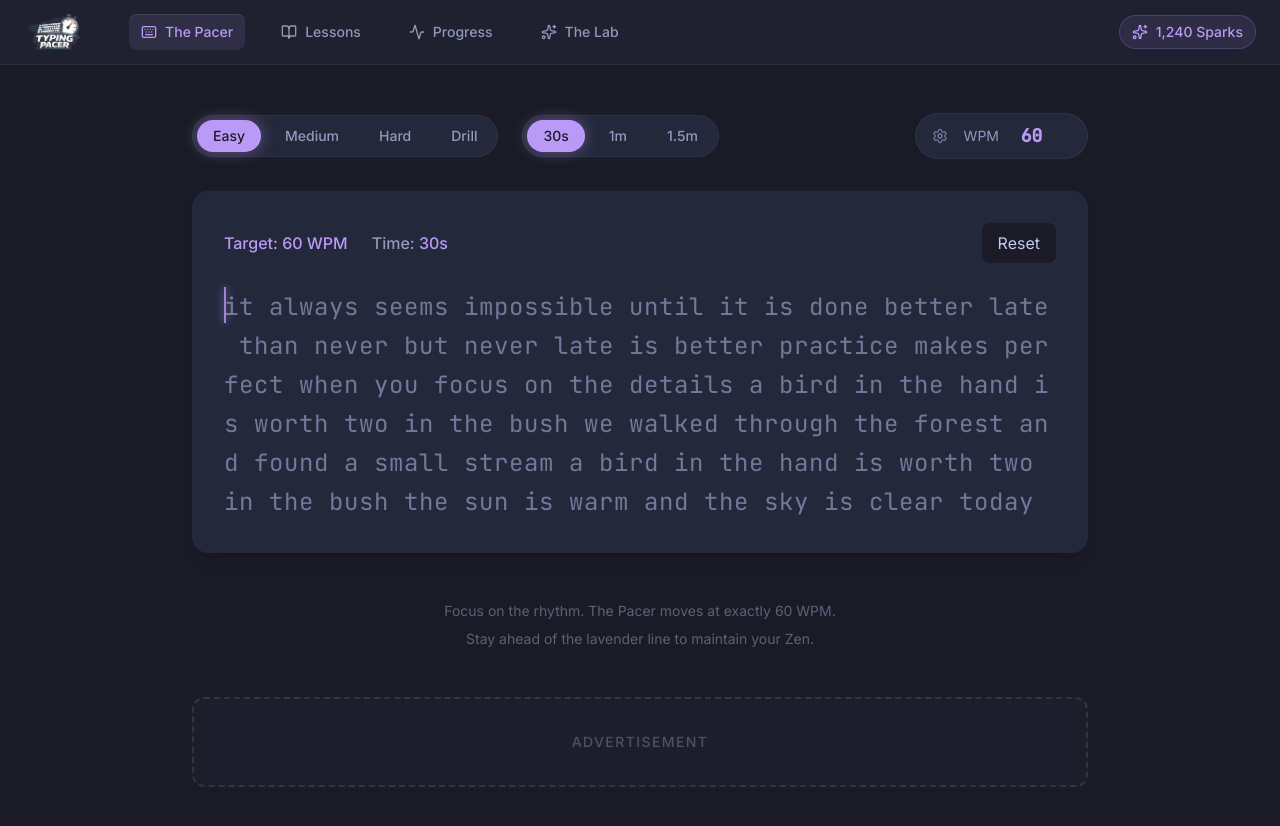
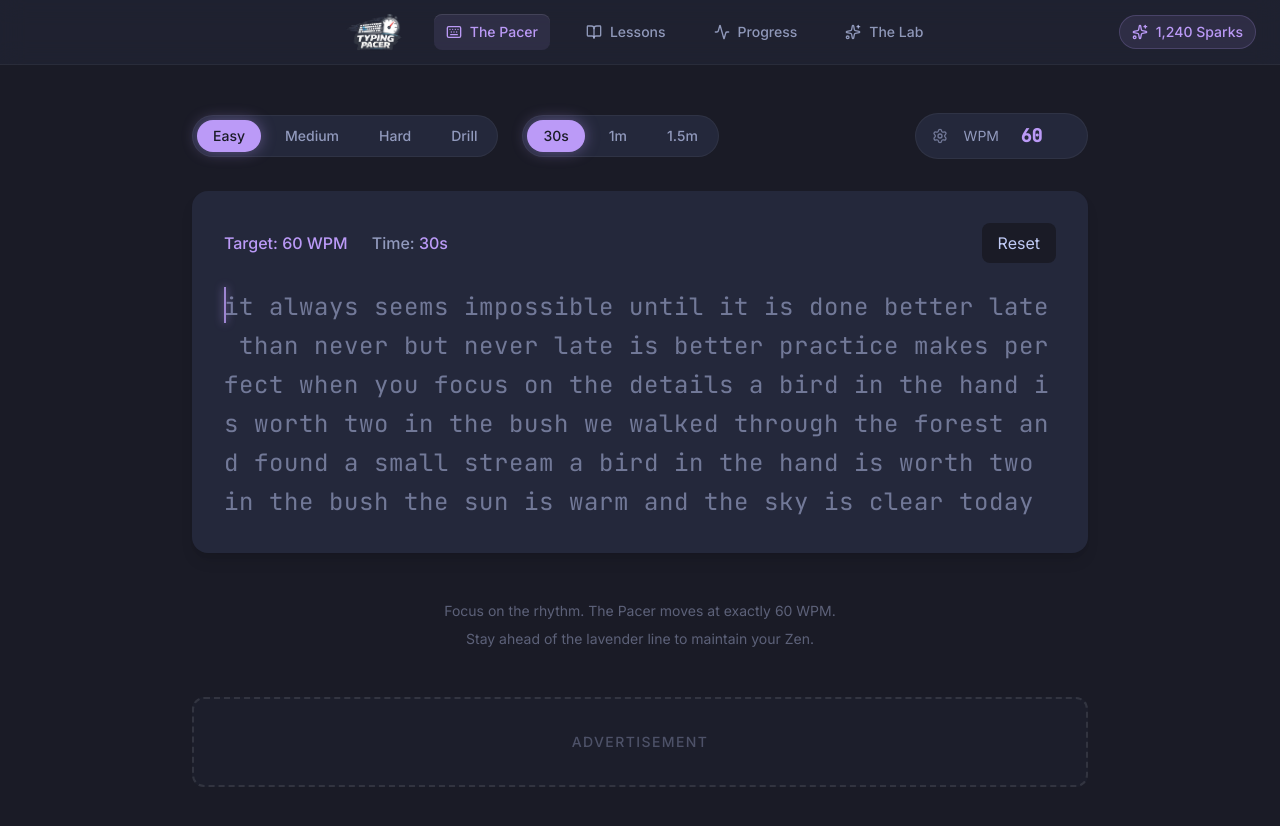
Before and after one commit to JaceBillion/typing-pacer, a React (Vite) app: page / in a window 1280 px wide. Shown: the top 826 px of the page. Built offline with nearby package versions, Linux system fonts and the light colour scheme.

Commit message:
Add files via upload

```diff
--- a/src/components/Navbar.tsx
+++ b/src/components/Navbar.tsx
@@ -14,35 +14,42 @@ export default function Navbar() {
   return (
     <nav className="w-full bg-slate-ui/50 backdrop-blur-md border-b border-white/5 sticky top-0 z-50">
       <div className="max-w-7xl mx-auto px-6 h-16 flex items-center justify-between">
-        <div className="flex items-center gap-12">
-          <div className="flex items-center gap-2 text-lavender-accent font-bold text-xl tracking-tight">
+        {/* Left Spacer to perfectly balance the right side */}
+        <div className="flex-1 hidden lg:block"></div>
+
+        {/* Center: Logo + Nav */}
+        <div className="flex items-center justify-center gap-8 flex-1 lg:flex-none">
+          <div className="flex items-center gap-2 text-lavender-accent font-bold text-xl tracking-tight shrink-0">
             <img src="/logo.png" alt="Typing Pacer Logo" className="h-10 w-auto object-contain" />
           </div>
 
-          <div className="flex gap-6">
+          <div className="flex gap-2 md:gap-6">
             {navLinks.map(({ to, label, icon: Icon }) => (
               <NavLink
                 key={to}
                 to={to}
                 className={({ isActive }) =>
                   clsx(
-                    'flex items-center gap-2 px-3 py-2 rounded-lg text-sm font-medium transition-all duration-200',
+                    'flex items-center gap-2 px-3 py-2 rounded-lg text-sm font-medium transition-all duration-200 whitespace-nowrap',
                     isActive
                       ? 'bg-lavender-accent/10 text-lavender-accent shadow-[inset_0_1px_0_rgba(255,255,255,0.1)]'
                       : 'text-frosted-text/70 hover:text-frosted-text hover:bg-white/5'
                   )
                 }
               >
-                <Icon className="w-4 h-4" />
-                {label}
+                <Icon className="w-4 h-4 shrink-0" />
+                <span className="hidden sm:inline">{label}</span>
               </NavLink>
             ))}
           </div>
         </div>
 
-        <div className="flex items-center gap-2 text-sm font-medium text-lavender-accent bg-lavender-accent/10 px-3 py-1.5 rounded-full border border-lavender-accent/20">
-          <Sparkles className="w-4 h-4" />
-          <span>1,240 Sparks</span>
+        {/* Right: Sparks */}
+        <div className="flex-1 flex justify-end">
+          <div className="flex items-center gap-2 text-sm font-medium text-lavender-accent bg-lavender-accent/10 px-3 py-1.5 rounded-full border border-lavender-accent/20 whitespace-nowrap">
+            <Sparkles className="w-4 h-4 shrink-0" />
+            <span className="hidden sm:inline">1,240 Sparks</span>
+          </div>
         </div>
       </div>
     </nav>
```
